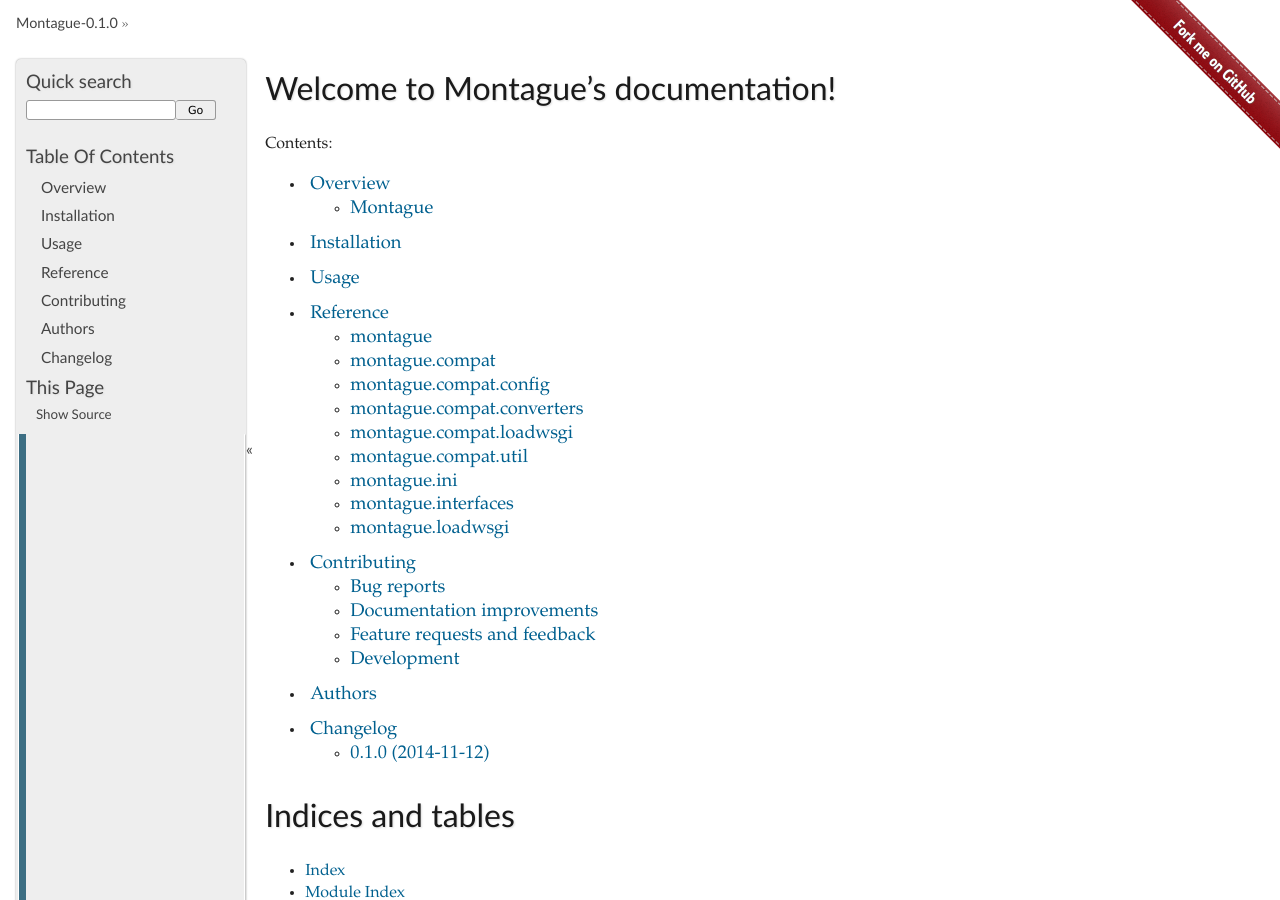
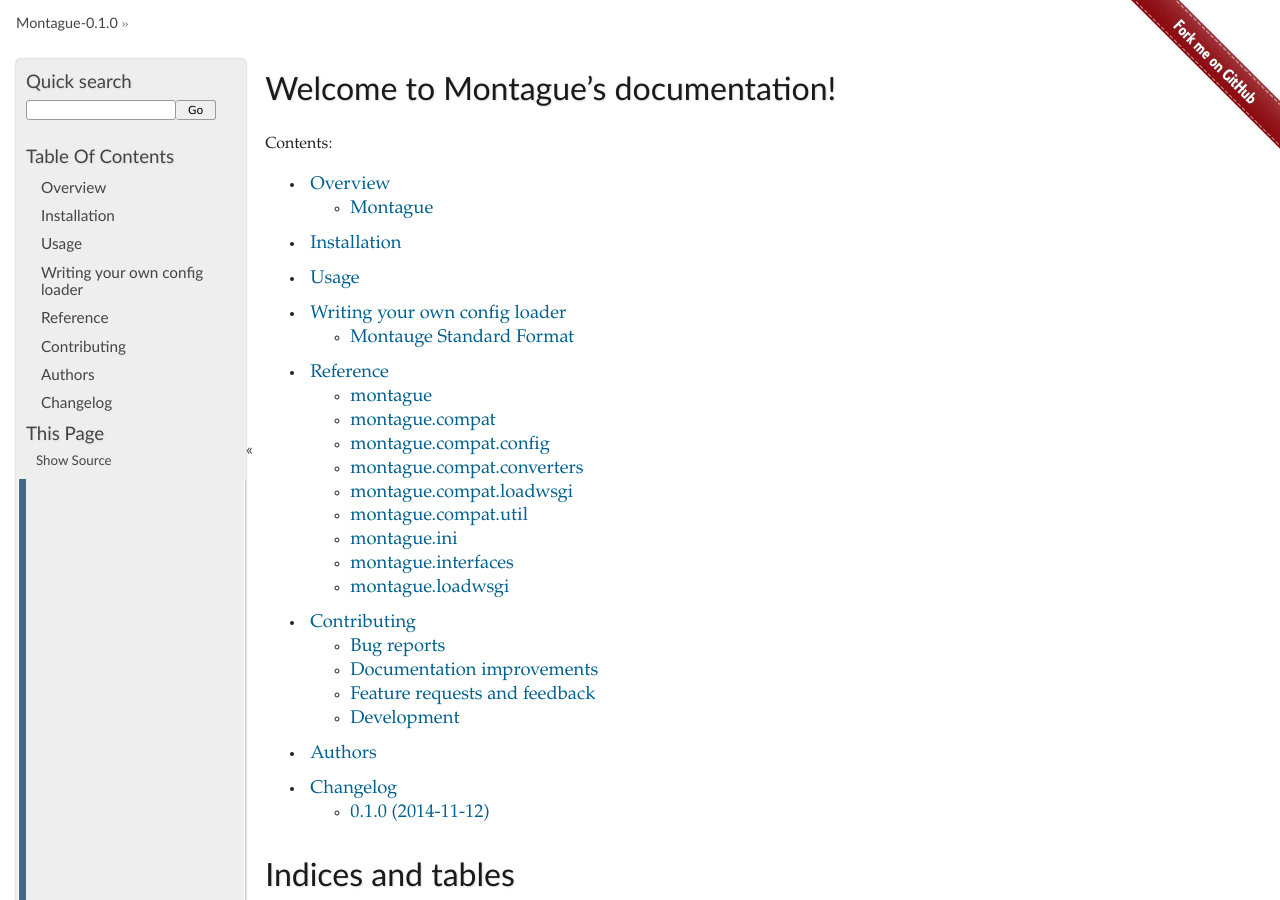
Before and after one commit to inklesspen/montague, a Sphinx documentation site: the page built from docs/index.rst, in a window 1280 px wide and 900 px high. Built offline with Sphinx 7.4.7, drawn with Linux system fonts in a browser that asks for light colours; some of the changed lines change nothing that is shown.

Commit message:
Add the first docs on how to write a config loader for montague. Very incomplete.

```diff
--- a/docs/conf.py
+++ b/docs/conf.py
@@ -8,7 +8,8 @@
     'sphinx.ext.coverage',
     'sphinx.ext.ifconfig',
     'sphinx.ext.viewcode',
-    'sphinxcontrib.napoleon'
+    'sphinxcontrib.napoleon',
+    'repoze.sphinx.autointerface',
 ]
 if os.getenv('SPELLCHECK'):
     extensions += 'sphinxcontrib.spelling',
--- /dev/null
+++ b/docs/config.rst
@@ -0,0 +1,43 @@
+Writing your own config loader
+==============================
+
+Do you want to store your WSGI app config in Redis? In a
+`TOML <https://github.com/toml-lang/toml>`__ file? In
+`ZooKeeper <http://zookeeper.apache.org/>`__? You can do that.
+
+You will need to decide two things:
+
+1. A filename extension for your configuration format: for actual files,
+   that's easy. A JSON loader should work with ``foo.json`` files.
+   However, if you are loading your configuration from a service, you
+   still need to pick a filename extension; Montague uses that to
+   dispatch to config loaders. Perhaps you will store the Redis
+   connection info in ``myfile.redis``, or perhaps the file doesn't even
+   exist and you extract the connection info from the path name.
+2. Whether you need to support individual ``app_config``,
+   ``server_config``, etc methods: the default INI loader supports these
+   because the PasteDeploy INI format allows individual app configs to
+   override global variables for that specific app.
+
+Config loaders must provide the methods listed in the :class:`montague.interfaces.IConfigLoader`
+interface; it's recommended, though not required, that they actually
+implement the interface using :mod:`zope.interface`.
+
+Montauge Standard Format
+------------------------
+
+The actual layout of your configuration information will obviously vary
+from format to format. Because of this, Montague has a standard layout
+you should use when implementing the :meth:`montague.interfaces.IConfigLoader.config()` method. You should
+return a dict that looks like this: ::
+
+    {
+        "globals": {},
+        "application": {},
+        "composite": {},
+        "filter": {},
+        "server": {},
+    }
+
+Of course, the dict can contain other keys as well, but those are the
+ones Montague cares about.
--- a/docs/index.rst
+++ b/docs/index.rst
@@ -9,6 +9,7 @@
    readme
    installation
    usage
+   config
    reference/index
    contributing
    authors
--- a/docs/reference/montague.interfaces.rst
+++ b/docs/reference/montague.interfaces.rst
@@ -2,5 +2,6 @@
 =============================
 
 .. automodule:: montague.interfaces
+
+.. autointerface:: IConfigLoader
     :members:
-    :undoc-members:
--- a/docs/requirements.txt
+++ b/docs/requirements.txt
@@ -1,4 +1,5 @@
 sphinx
 sphinxcontrib-napoleon
 sphinx-py3doc-enhanced-theme
+repoze.sphinx.autointerface
 -e .
```
